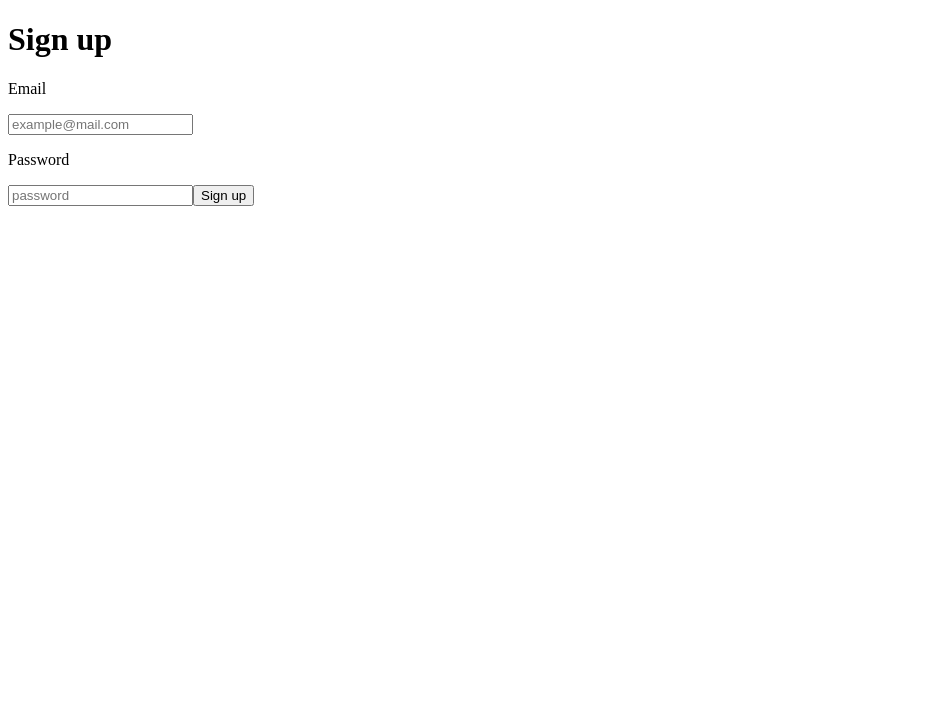
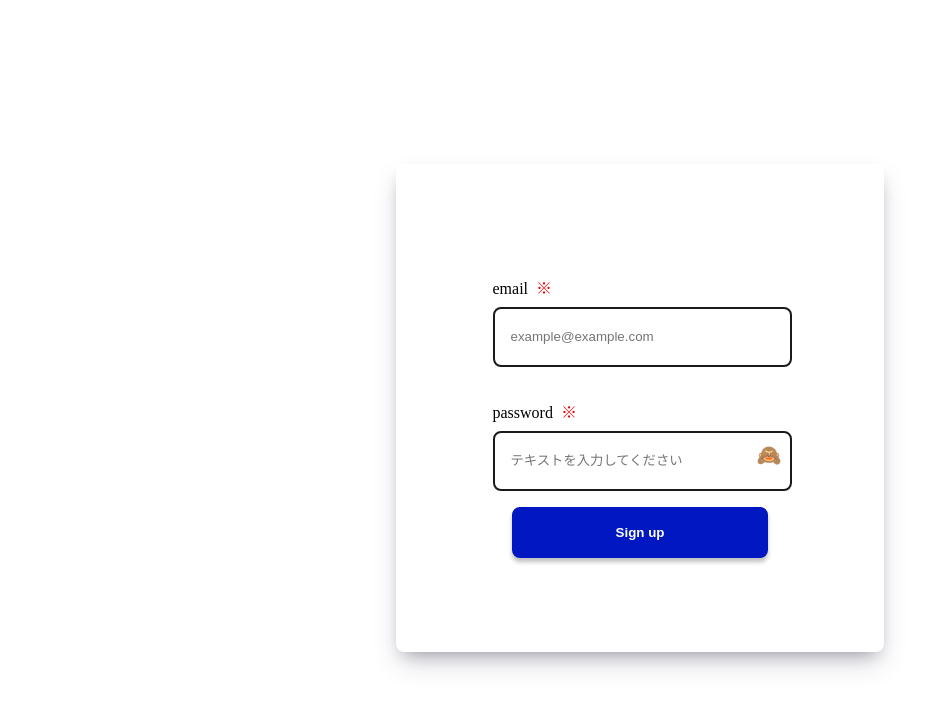
Before and after one commit to Gukou4869/training, a Next.js app: page /login in a window 1280 px wide. Shown: the top 708 px of the page, without its empty margins (0-946 px from the left). Built offline with nearby package versions, Linux system fonts and the light colour scheme.

Commit message:
added form Component inside login page

```diff
--- a/src/components/elements/v1/form/index.tsx
+++ b/src/components/elements/v1/form/index.tsx
@@ -1,3 +1,4 @@
+import type { FC } from "react";
 import React, { useRef } from "react";
 
 import Button from "../button";
@@ -8,14 +9,18 @@ import styles from "./Form.module.scss";
 
 export interface FormProps {
   // you can write prop here
+  onSubmit: (email: string, password: string) => void;
 }
 
-const FormComponent = () => {
+const Form: FC<FormProps> = (props) => {
+  const { onSubmit } = props;
+
   const emailRef = useRef("");
   const passwordRef = useRef("");
+
   const handleSubmit = (e: React.FormEvent<HTMLFormElement>) => {
     e.preventDefault();
-    console.log(emailRef.current, passwordRef.current);
+    onSubmit(emailRef.current, passwordRef.current);
   };
 
   return (
@@ -45,4 +50,4 @@ const FormComponent = () => {
   );
 };
 
-export default FormComponent;
+export default Form;
--- a/src/components/elements/v1/input/index.tsx
+++ b/src/components/elements/v1/input/index.tsx
@@ -1,5 +1,5 @@
-import React, { useState } from "react";
-import type { CSSProperties, ForwardRefRenderFunction } from "react";
+import React, { forwardRef, useState } from "react";
+import type { CSSProperties } from "react";
 
 import cx from "classnames";
 
@@ -20,7 +20,7 @@ export interface InputProps {
   width?: CSSProperties["width"];
 }
 
-const Input: ForwardRefRenderFunction<string | null, InputProps> = (props, ref) => {
+const Input = forwardRef<string | null, InputProps>((props, ref) => {
   const [isFocused, setIsFocused] = useState(false);
   const [showPassword, setShowPassword] = useState(false);
 
@@ -44,10 +44,8 @@ const Input: ForwardRefRenderFunction<string | null, InputProps> = (props, ref)
   } as CSSProperties;
 
   const handleChange = (e: React.ChangeEvent<HTMLInputElement>) => {
-    // Refのcurrentプロパティに入力の値をセット
     if (ref && typeof ref === "object" && ref.current !== null) {
       ref.current = e.target.value;
-      console.log(ref.current, "❤️");
     }
 
     onChange && onChange(e);
@@ -61,8 +59,10 @@ const Input: ForwardRefRenderFunction<string | null, InputProps> = (props, ref)
       </label>
       {supportText && <span>{supportText}</span>}
       <input
+        autoComplete={type}
         className={cx(styles.input, errorMassage && styles.error)}
-        id="input"
+        id={id}
+        name={id}
         onBlur={() => setIsFocused(false)}
         onChange={handleChange}
         onFocus={() => setIsFocused(true)}
@@ -85,6 +85,8 @@ const Input: ForwardRefRenderFunction<string | null, InputProps> = (props, ref)
       {errorMassage && <span className={styles.error}>{errorMassage}</span>}
     </div>
   );
-};
+});
 
-export default React.forwardRef(Input);
+Input.displayName = "Input";
+
+export default Input;
--- a/src/components/pages/home/index.tsx
+++ b/src/components/pages/home/index.tsx
@@ -1,9 +1,9 @@
-import styles from './home.module.scss';
+import styles from "./home.module.scss";
 
-export default function Home() {
+export default function HomePage() {
   return (
     <div className={styles.container}>
       <h1>This is Home</h1>
     </div>
-  )
+  );
 }
--- /dev/null
+++ b/src/pages/login/Login.module.scss
@@ -0,0 +1,7 @@
+.container {
+  align-items: center;
+  display: flex;
+  height: 100vh;
+  justify-content: center;
+  width: 100%;
+}
--- a/src/pages/login/index.tsx
+++ b/src/pages/login/index.tsx
@@ -1,16 +1,15 @@
-import { useState } from "react";
-
 import { useRouter } from "next/router";
 
-import { signUp } from "@/lib/firebase/utils/auth";
+import Form from "@/components/elements/v1/form";
+import { signIn } from "@/lib/firebase/utils/auth";
+
+import styles from "./Login.module.scss";
 
 const Login = () => {
-  const [email, setEmail] = useState("");
-  const [password, setPassword] = useState("");
   const router = useRouter();
 
-  const handleForm = async () => {
-    const { error, result } = await signUp(email, password);
+  const handleOnSubmitForm = async (email: string, password: string) => {
+    const { error, result } = await signIn(email, password);
 
     if (error) {
       return console.log(error);
@@ -21,35 +20,8 @@ const Login = () => {
     return router.push("/");
   };
   return (
-    <div className="wrapper">
-      <div className="form-wrapper">
-        <h1 className="mt-60 mb-30">Sign up</h1>
-        <form className="form" onSubmit={handleForm}>
-          <label htmlFor="email">
-            <p>Email</p>
-            <input
-              id="email"
-              name="email"
-              onChange={(e) => setEmail(e.target.value)}
-              placeholder="example@mail.com"
-              required
-              type="email"
-            />
-          </label>
-          <label htmlFor="password">
-            <p>Password</p>
-            <input
-              id="password"
-              name="password"
-              onChange={(e) => setPassword(e.target.value)}
-              placeholder="password"
-              required
-              type="password"
-            />
-          </label>
-          <button type="submit">Sign up</button>
-        </form>
-      </div>
+    <div className={styles.container}>
+      <Form onSubmit={handleOnSubmitForm} />
     </div>
   );
 };
```
Also changed, not shown: src/pages/index.tsx (+0 -30 lines), 2 other files (tests, documents, lock files or other folders).
